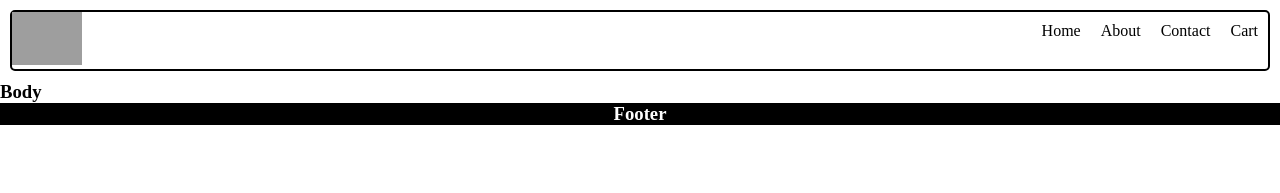
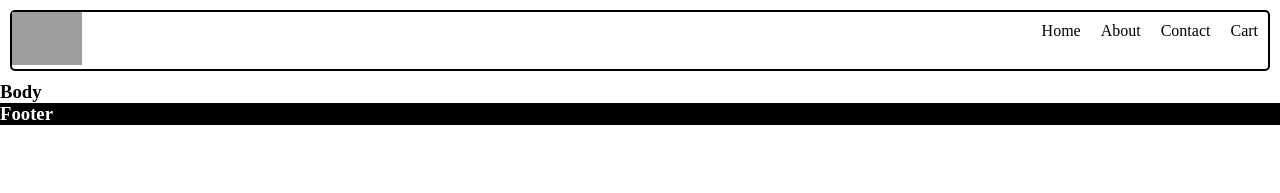
Before and after one commit to Anwar-3108/Learning-React, a React (Vite) app in the folder Chapter-4/: page / in a window 1280 px wide. Shown: the top 193 px of the page. Built offline with nearby package versions, Linux system fonts and the light colour scheme; grey boxes are pictures that could not be loaded.

Commit message:
another way to style componenet

```diff
--- a/Chapter-4/App.js
+++ b/Chapter-4/App.js
@@ -63,11 +63,11 @@ const Body = () => {
     </>
   );
 };
-
+const styleObj={background:"black", color:"white"}
 const Footer = () => {
   return (
     <>
-      <h3 style={{background:"black",color:"white", display:"flex",alignItems:"center",justifyContent:"center"}}>Footer</h3>
+      <h3 style={styleObj}>Footer</h3>
     </>
   );
 };
```
